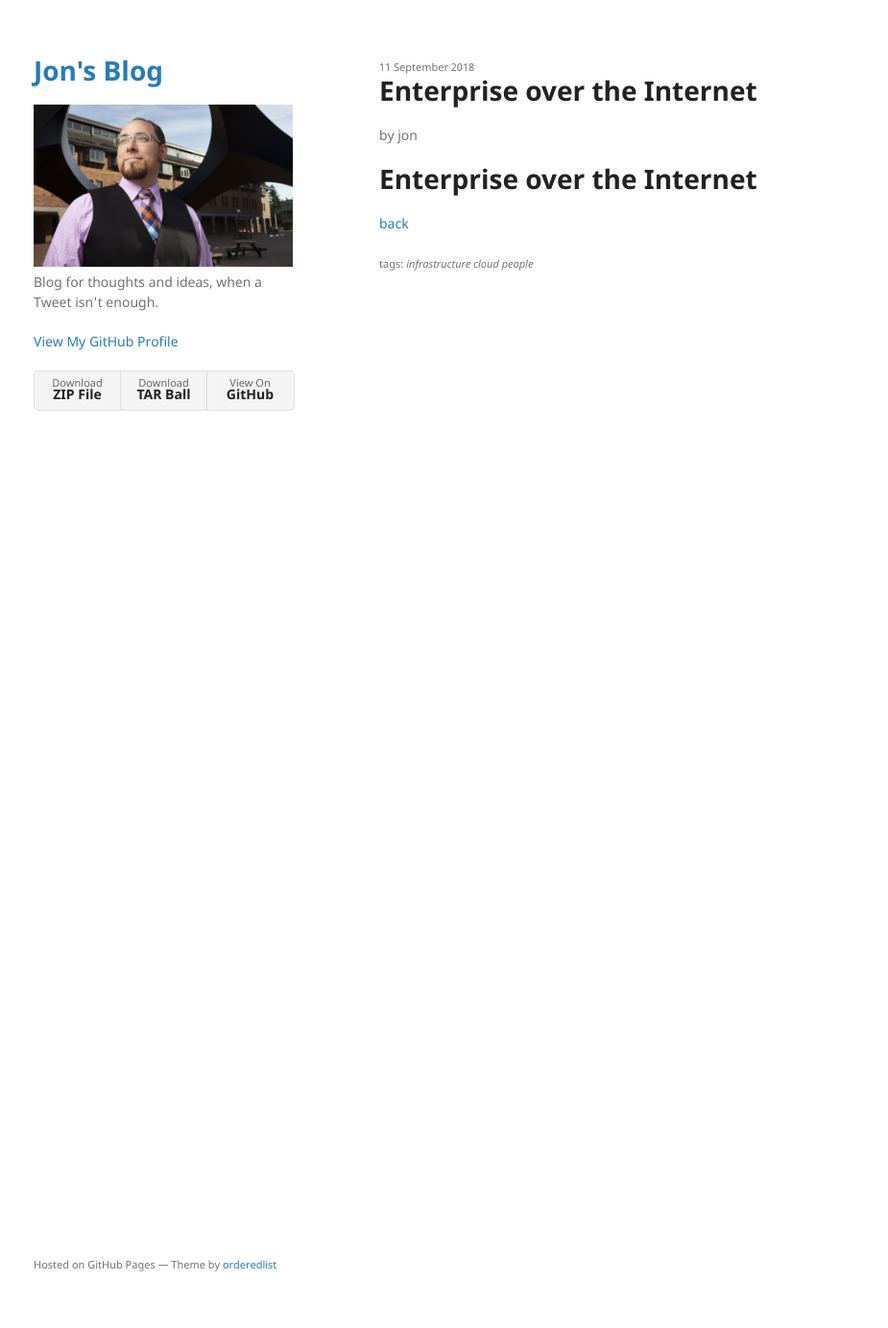
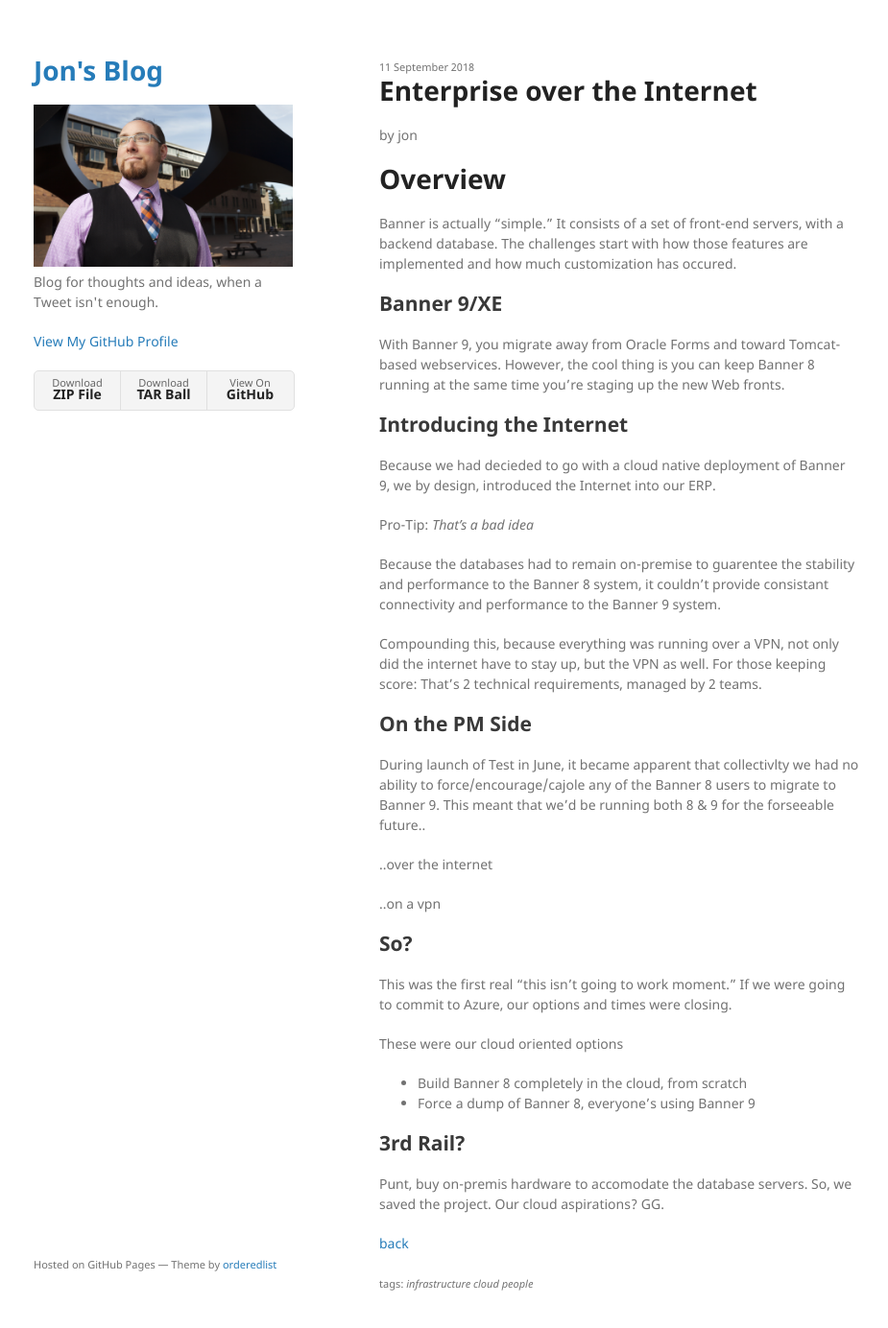
Before and after one commit to jonjunell/jonjunell.github.io, a Jekyll site: the page built from vpn.md, in a window 1280 px wide and 1397 px high. Shown: the top 1384 px of the window at 96% size, without its empty margins (175-1100 px from the left). Built offline with Jekyll 4.4.1, drawn with Linux system fonts in a browser that asks for light colours.

Commit message:
Vpn update

```diff
--- a/vpn.md
+++ b/vpn.md
@@ -6,6 +6,43 @@ tags: infrastructure cloud people
 author: jon
 ---
 
-# Enterprise over the Internet
+# Overview
+
+Banner is actually "simple." It consists of a set of front-end servers, with a backend database.  The challenges start with how those features are implemented and how much customization has occured.
+
+## Banner 9/XE
+
+With Banner 9, you migrate away from Oracle Forms and toward Tomcat-based webservices.  However, the cool thing is you can keep Banner 8 running at the same time you're staging up the new Web fronts.
+
+## Introducing the Internet
+
+Because we had decieded to go with a cloud native deployment of Banner 9, we by design, introduced the Internet into our ERP.
+
+Pro-Tip: _That's a bad idea_
+
+Because the databases had to remain on-premise to guarentee the stability and performance to the Banner 8 system, it couldn't provide consistant connectivity and performance to the Banner 9 system.
+
+Compounding this, because everything was running over a VPN, not only did the internet have to stay up, but the VPN as well.  For those keeping score:  That's 2 technical requirements, managed by 2 teams.
+
+## On the PM Side
+
+During launch of Test in June, it became apparent that collectivlty we had no ability to force/encourage/cajole any of the Banner 8 users to migrate to Banner 9.  This meant that we'd be running both 8 & 9 for the forseeable future..
+
+..over the internet
+
+..on a vpn
+
+## So?
+
+This was the first real "this isn't going to work moment."  If we were going to commit to Azure, our options and times were closing.
+
+These were our cloud oriented options
+
+* Build Banner 8 completely in the cloud, from scratch
+* Force a dump of Banner 8, everyone's using Banner 9
+
+## 3rd Rail?
+
+Punt, buy on-premis hardware to accomodate the database servers.  So, we saved the project.  Our cloud aspirations? GG.
 
 [back](./)
```
